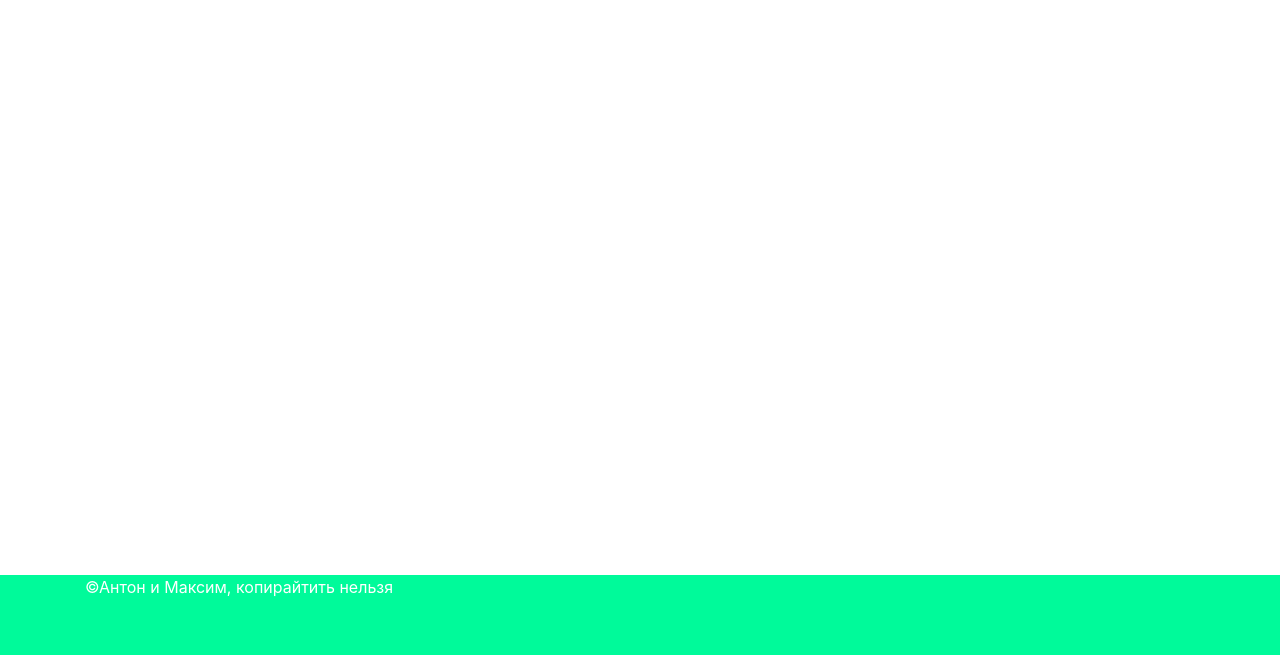
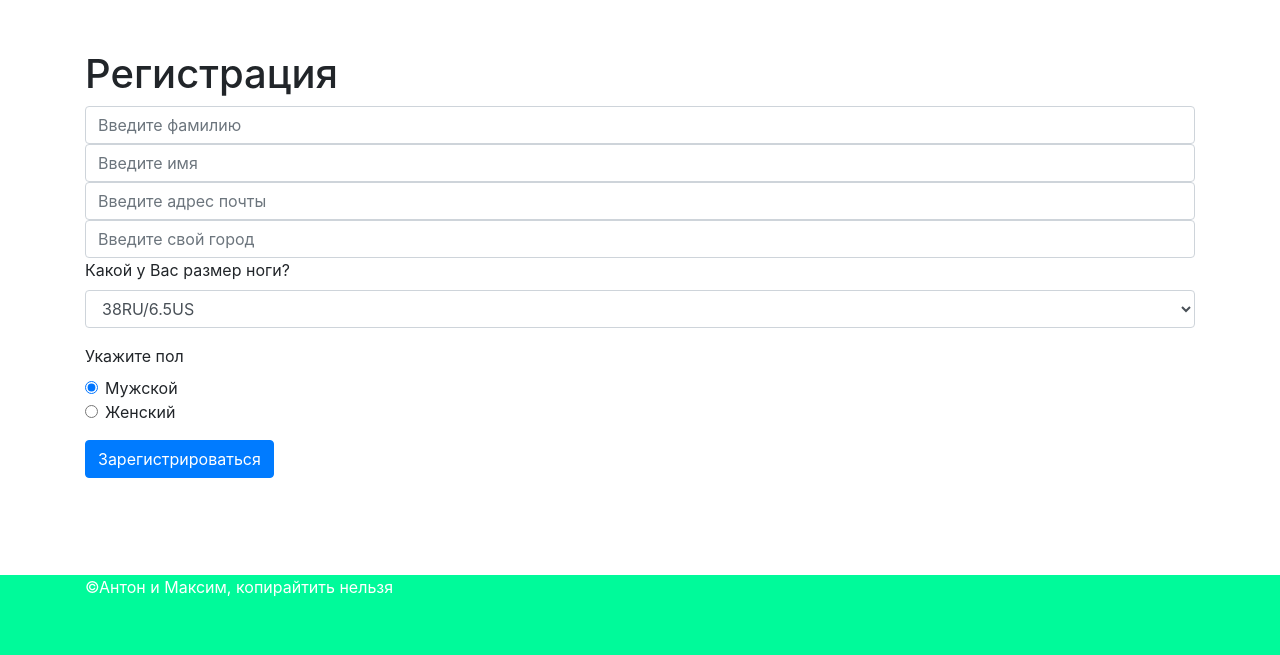
Before and after one commit to MaxGolubev19/Secondhand-Svetlana-, a Flask app: page /account in a window 1280 px wide. Shown: the part 145-800 px from the top of the page. Run offline with Flask 2, Linux system fonts and the light colour scheme; some libraries are stand-ins or nearby versions.

Commit message:
Add files via upload
поменял в индексе кнопку немного и сделал форму для регистрации

```diff
--- a/templates/account.html
+++ b/templates/account.html
@@ -1,5 +1,45 @@
 {% extends "base.html" %}
+{% block content %}
+<h1>Регистрация</h1>
+<div>
+    <form class="login_form" method="post">
+    	<input type="surname" class="form-control" id="surname" placeholder="Введите фамилию" name="surname">
+    	<input type="name" class="form-control" id="name" placeholder="Введите имя" name="name">
+        <input type="email" class="form-control" id="email" aria-describedby="emailHelp" placeholder="Введите адрес почты"
+        name="email">
+        <input type="address" class="form-control" id="address"  placeholder="Введите свой город" name="address">
+        <div class="form-group">
+            <label for="classSelect">Какой у Вас размер ноги?</label>
+            <select class="form-control" id="classSelect" name="class">
+              <option>38RU/6.5US</option>
+              <option>39RU/7US</option>
+              <option>40RU/7.5US</option>
+              <option>41RU/8US</option>
+              <option>42RU/9.5US</option>
+              <option>42.5RU/10US</option>
+              <option>43RU/10.5US</option>
+              <option>44RU/11US</option>
+              <option>45RU/11.5US</option>
+            </select>
+        </div>
+        <div class="form-group">
+            <label for="form-check">Укажите пол</label>
+            <div class="form-check">
+              <input class="form-check-input" type="radio" name="sex" id="male" value="male" checked>
+              <label class="form-check-label" for="male">
+                Мужской
+              </label>
+            </div>
+            <div class="form-check">
+              <input class="form-check-input" type="radio" name="sex" id="female" value="female">
+              <label class="form-check-label" for="female">
+                Женский
+              </label>
+            </div>
+        </div>
+        <button type="submit" class="btn btn-primary" href="/index">Зарегистрироваться</button><br>
+    </form>
+</div>
 
-{% block content %}
 
 {% endblock %}
--- a/templates/index.html
+++ b/templates/index.html
@@ -1,5 +1,5 @@
 {% extends "base.html" %}
 
 {% block content %}
-		<a class="btn btn-outline-primary" href="/create">Добавить товар</a>
+		<a class="btn btn-primary" href="/create">Добавить товар</a>
 {% endblock %}
```
